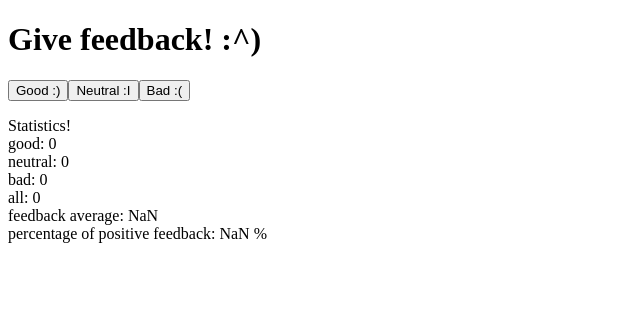
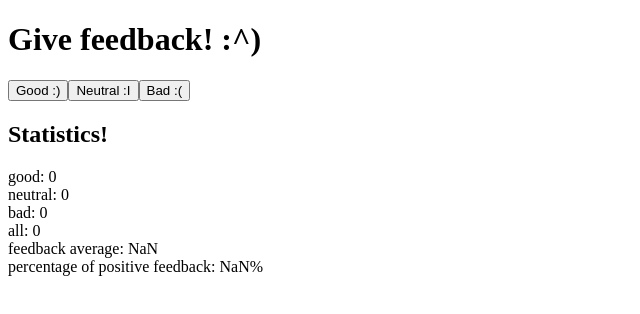
Before and after one commit to sarqq/FS2022, a React (Create React App) app in the folder osa1/unicafe/: page / in a window 1280 px wide. Shown: the top 314 px of the page, without its empty margins (0-640 px from the left). Built offline with nearby package versions, Linux system fonts and the light colour scheme.

Commit message:
Exercise 1.8.

```diff
--- a/osa1/unicafe/src/App.js
+++ b/osa1/unicafe/src/App.js
@@ -1,5 +1,13 @@
 import './App.js';
 import {useState} from 'react'
+
+const Statistics = (props) => {
+  return (
+    <div>
+      {props.name}: {props.type}
+    </div>
+  )
+}
 
 function App() {
   const [good, setGood] = useState(0)
@@ -26,19 +34,13 @@ function App() {
       <button onClick={handleNeutral}>Neutral :I</button>
       <button onClick={handleBad}>Bad :(</button>
       <p>
-        Statistics!
-        <br/>
-        good: {good}
-        <br/>
-        neutral: {neutral}
-        <br/>
-        bad: {bad}
-        <br/>
-        all: {good+neutral+bad}
-        <br/>
-        feedback average: {(good*1)+(bad*-1)/(good+neutral+bad)}
-        <br/>
-        percentage of positive feedback: {(good/(good+neutral+bad))*100} %
+        <h2>Statistics!</h2>
+        <Statistics name="good" type={good}/>
+        <Statistics name="neutral" type={good}/>
+        <Statistics name="bad" type={good}/>
+        <Statistics name="all" type={good+neutral+bad}/>
+        <Statistics name="feedback average" type={(good*1)+(bad*-1)/(good+neutral+bad)}/>
+        <Statistics name="percentage of positive feedback" type={[(good/(good+neutral+bad))*100, '%']}/>
       </p>
     </div>
   )
```
